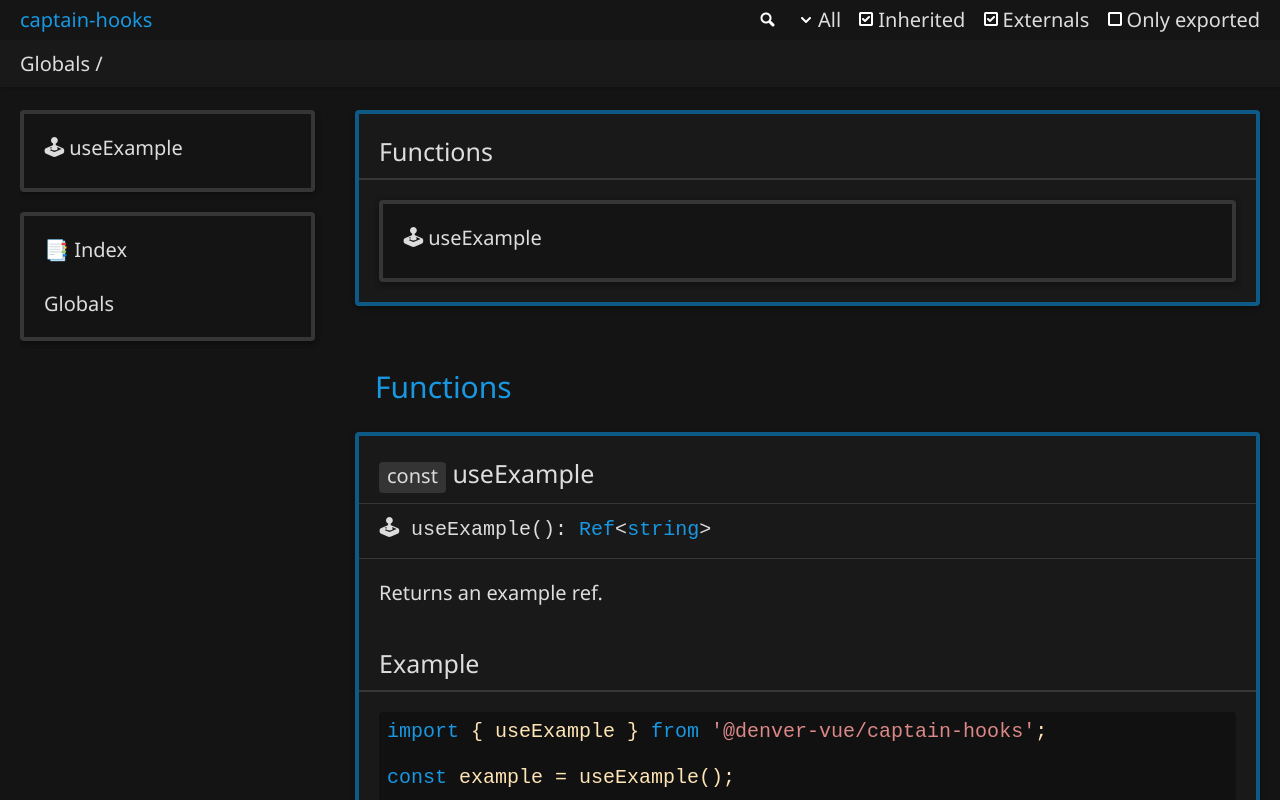
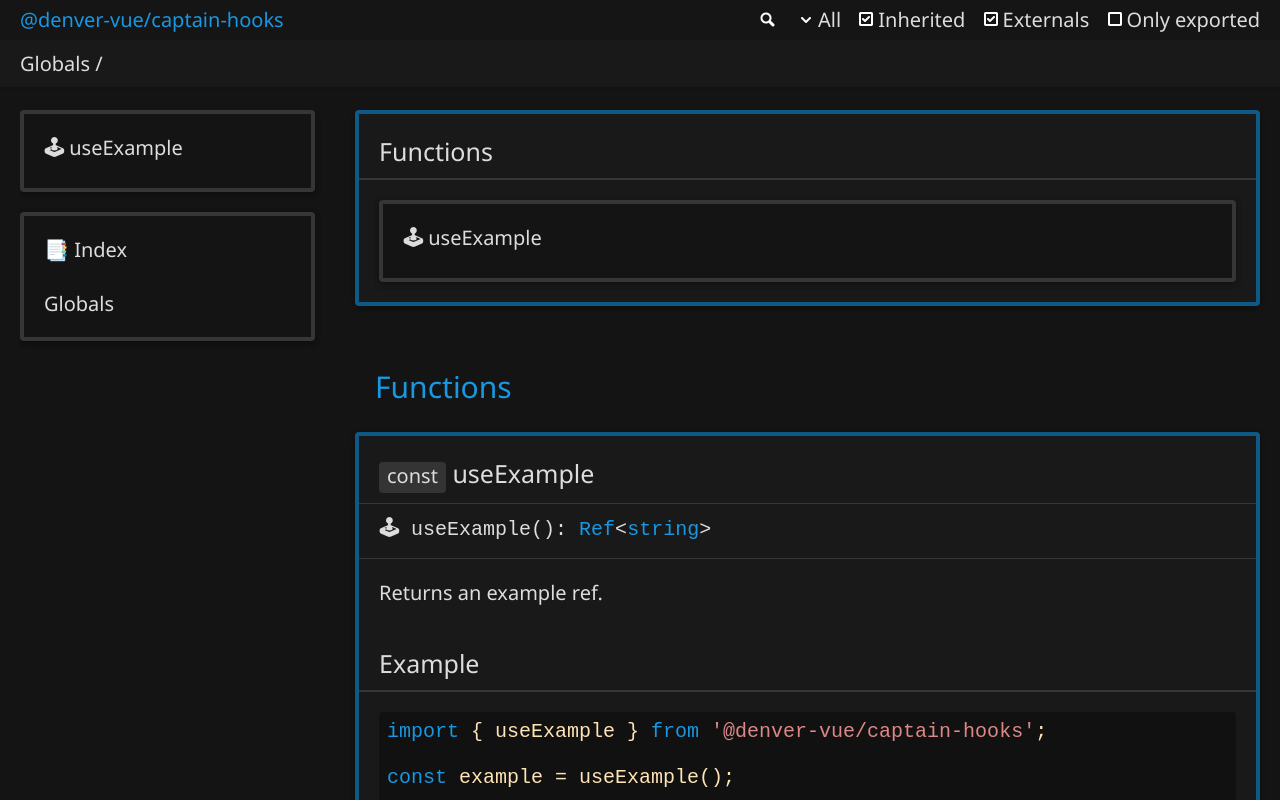
Before and after one commit to denver-vue/captain-hooks, a plain HTML site: page globals.html in a window 1280 px wide. Drawn offline with Linux system fonts and the light colour scheme.

Commit message:
[ci skip] Updates

```diff
--- a/globals.html
+++ b/globals.html
@@ -3,7 +3,7 @@
 <head>
 	<meta charset="utf-8">
 	<meta http-equiv="X-UA-Compatible" content="IE=edge">
-	<title>captain-hooks</title>
+	<title>@denver-vue/captain-hooks</title>
 	<meta name="description" content="">
 	<meta name="viewport" content="width=device-width, initial-scale=1">
 	<link href="https://fonts.googleapis.com/css?family=Noto+Sans&display=swap" rel="stylesheet">
@@ -23,7 +23,7 @@
 						<li class="state loading">Preparing search index...</li>
 						<li class="state failure">The search index is not available</li>
 					</ul>
-					<a href="index.html" class="title">captain-hooks</a>
+					<a href="index.html" class="title">@denver-vue/captain-hooks</a>
 				</div>
 				<div class="table-cell" id="tsd-widgets">
 					<div id="tsd-filter">
@@ -124,7 +124,7 @@
 					</div>
 					<aside class="tsd-sources">
 						<ul>
-							<li>Defined in <a href="https://github.com/denver-vue/captain-hooks/blob/b330d44/src/useExample/index.ts#L17">useExample/index.ts:17</a></li>
+							<li>Defined in <a href="https://github.com/denver-vue/captain-hooks/blob/a5158d1/src/useExample/index.ts#L17">useExample/index.ts:17</a></li>
 						</ul>
 					</aside>
 				</section>
```
Also changed, not shown: index.html (+2 -2 lines).
